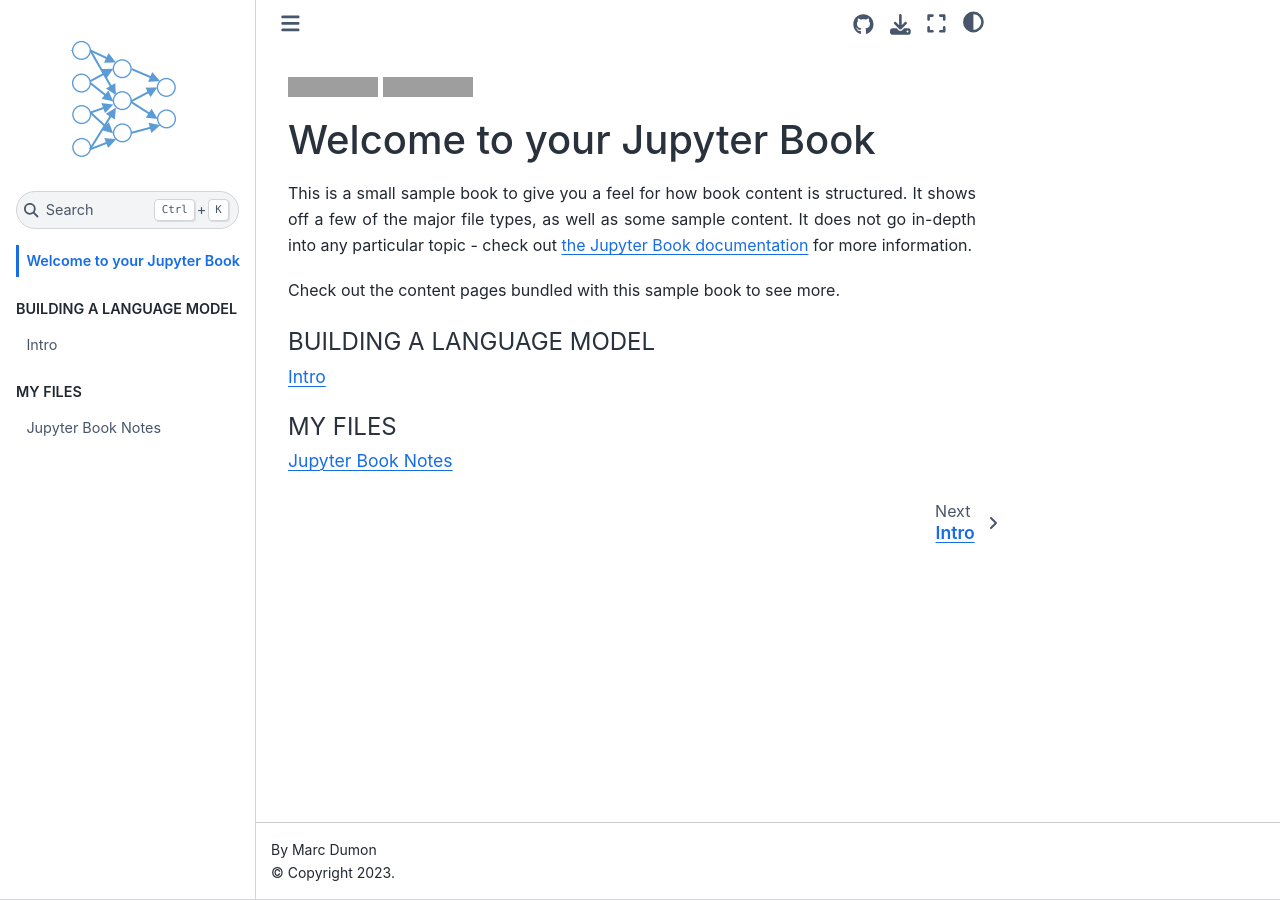
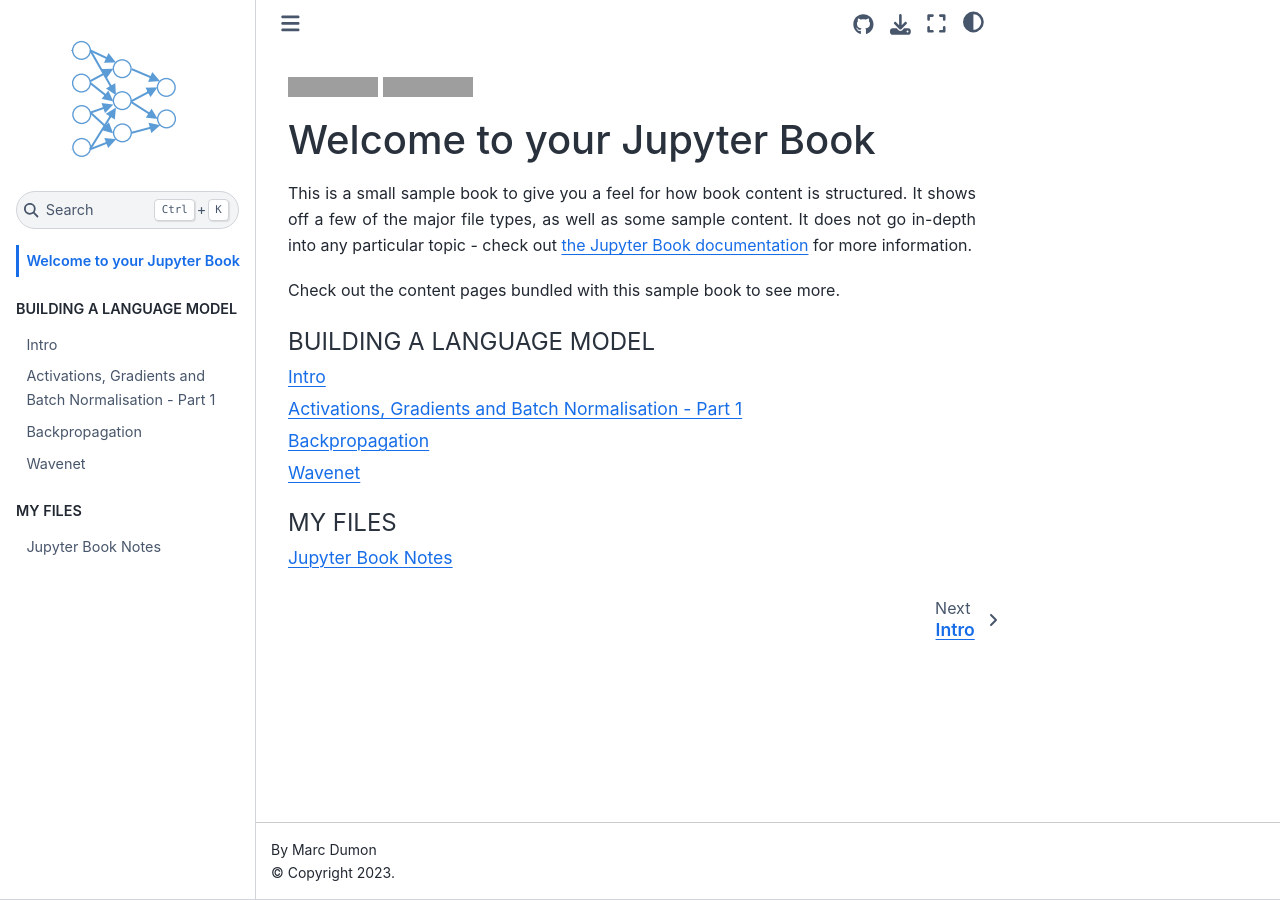
Before and after one commit to marcdumon/marcdumon.github.io, a Jupyter Book: the page built from intro.md, in a window 1280 px wide. Built offline with Jupyter Book 1.0.4 settings and Sphinx 7.4.7 and the Sphinx Book theme 1.1.4, drawn with Linux system fonts in a browser that asks for light colours; pages that are not in the unit, such as notebooks, are missing from menus; comment, search, counter and statistics services are not loaded; some of the changed lines change nothing that is shown; grey boxes are pictures that could not be loaded.

Commit message:
update toc

```diff
--- a/_toc.yml
+++ b/_toc.yml
@@ -11,7 +11,10 @@
   - file: docs/build_language_model/0_intro
   - file: docs/build_language_model/1_bigrams
   - file: docs/build_language_model/2_mlp
-  - file: docs/build_language_model/3_activations_gradients_batchnorm
+  - file: docs/build_language_model/3.1_activations_gradients_batchnorm
+  - file: docs/build_language_model/3.2_activations_gradients_batchnorm
+  - file: docs/build_language_model/4_backprop
+  - file: docs/build_language_model/5_wavenet
   # - file: docs/build_language_model/test_plotly
 
 
```
